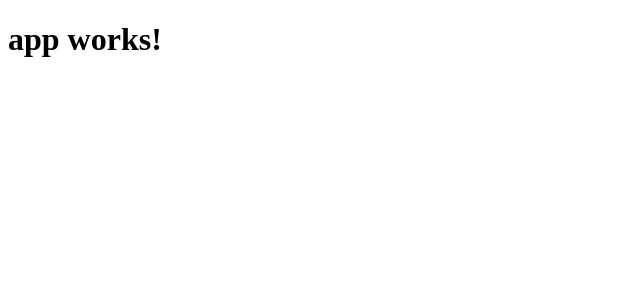
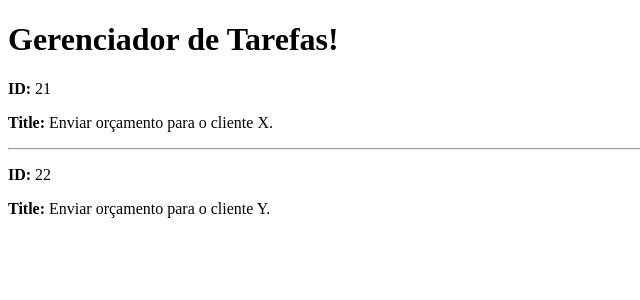
Before and after one commit to adrianorosaferreira/udemy-task-manager-angular, an Angular app: page / in a window 1280 px wide. Shown: the top 300 px of the page, without its empty margins (0-640 px from the left). Built offline with nearby package versions, Linux system fonts and the light colour scheme.

Commit message:
adding model task

```diff
--- a/src/app/app.component.html
+++ b/src/app/app.component.html
@@ -1,3 +1,16 @@
 <h1>
-  {{title}}
+    {{title}}
 </h1>
+<p>
+    <strong>ID:</strong> {{task.id}}
+</p>
+<p>
+    <strong>Title:</strong> {{task.title}}
+</p>
+<hr>
+<p>
+    <strong>ID:</strong> {{task2.id}}
+</p>
+<p>
+    <strong>Title:</strong> {{task2.title}}
+</p>
--- a/src/app/app.component.ts
+++ b/src/app/app.component.ts
@@ -5,6 +5,20 @@ import { Component } from '@angular/core';
   templateUrl: './app.component.html',
   styleUrls: ['./app.component.css']
 })
+
 export class AppComponent {
-  title = 'app works!';
+  title = 'Gerenciador de Tarefas!';
+
+  task: Task = new Task(21, 'Enviar orçamento para o cliente X.') ;
+  task2: Task = new Task(22, 'Enviar orçamento para o cliente Y.') ;
 }
+
+export class Task {
+  public id: number;
+  public title: string;
+
+  constructor(id: number, title: string) {
+    this.id = id;
+    this.title = title;
+  }
+}
```
Also changed, not shown: 1 other file (tests, documents, lock files or other folders).
